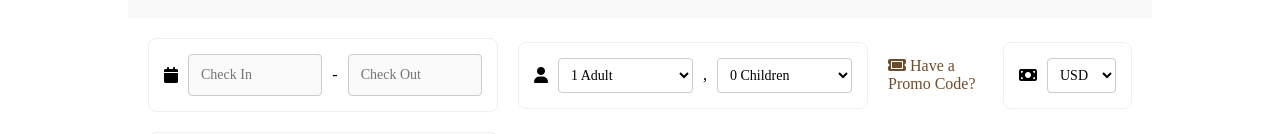
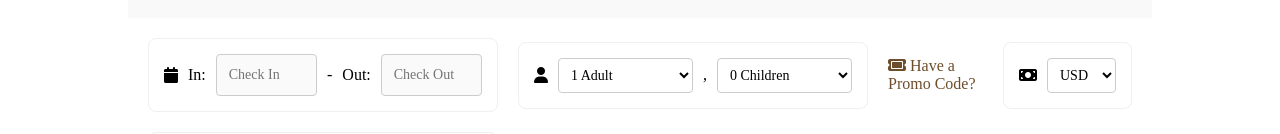
Before and after one commit to Top-tower-technologies/de-williams, a plain HTML site: page de-williams/booking/find-stay.html in a window 1280 px wide. Shown: the part 239-373 px from the top of the page. Drawn offline with nearby package versions, Linux system fonts and the light colour scheme; no server answers; a web font is replaced by a local one.

Commit message:
Update find-stay.html

```diff
--- a/de-williams/booking/find-stay.html
+++ b/de-williams/booking/find-stay.html
@@ -277,8 +277,10 @@
 
   <div class="box">
     <i class="fa-solid fa-calendar"></i>
+    <p>In:</p>
     <input type="text" id="checkInDate" placeholder="Check In">
     <span>-</span>
+    <p>Out:</p>
     <input type="text" id="checkOutDate" placeholder="Check Out">
   </div>
 
```
